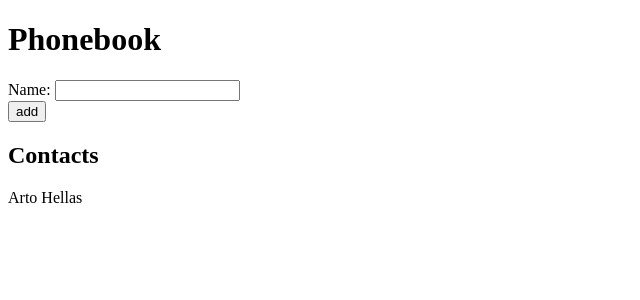
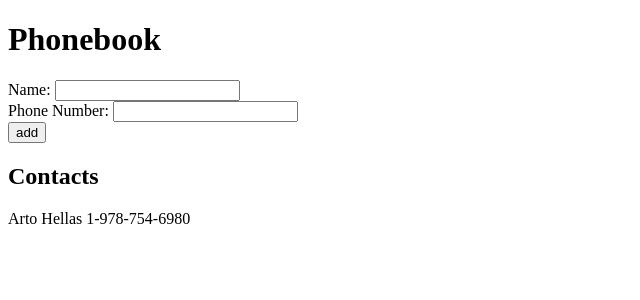
Before and after one commit to kimarimt/fullstack_open, a React (Vite) app in the folder part2/phonebook/: page / in a window 1280 px wide. Shown: the top 300 px of the page, without its empty margins (0-640 px from the left). Built offline with nearby package versions, Linux system fonts and the light colour scheme.

Commit message:
finished exercise 2.8

```diff
--- a/part2/phonebook/src/App.jsx
+++ b/part2/phonebook/src/App.jsx
@@ -2,9 +2,10 @@ import { useState } from 'react'
 
 export default function App() {
   const [contacts, setContacts] = useState([
-    { name: 'Arto Hellas' }
+    { name: 'Arto Hellas', phoneNumber: '1-978-754-6980' }
   ])
   const [newName, setNewName] = useState('')
+  const [newNumber, setNewNumber] = useState('')
 
   function addContact(event) {
     event.preventDefault()
@@ -14,8 +15,9 @@ export default function App() {
       return
     }
 
-    setContacts(contacts.concat({ name: newName }))
+    setContacts(contacts.concat({ name: newName, phoneNumber: newNumber }))
     setNewName('')
+    setNewNumber('')
   }
 
   return (
@@ -32,12 +34,21 @@ export default function App() {
           />
         </div>
         <div>
+          <label htmlFor='phoneNumber'>Phone Number: </label>
+          <input
+            id='phoneNumber'
+            type='text'
+            value={newNumber}
+            onChange={({ target }) => setNewNumber(target.value)}
+          />
+        </div>
+        <div>
           <button type='submit'>add</button>
         </div>
       </form>
       <h2>Contacts</h2>
       {contacts.map(contact =>
-        <p key={contact.name}>{contact.name}</p>
+        <p key={contact.name}>{contact.name} {contact.phoneNumber}</p>
       )}
     </div>
   )
```
